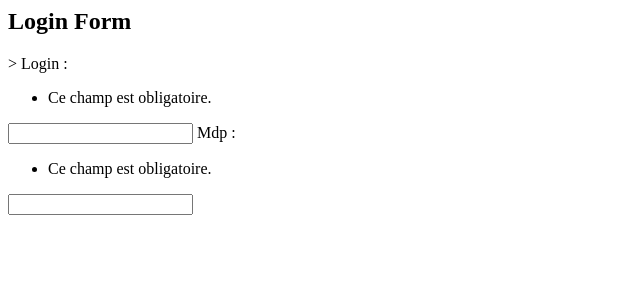
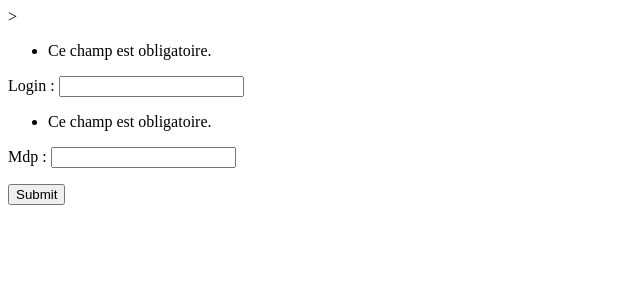
Before and after one commit to JFelix971/ua-m2-ec903-django-honey-pot, a Django app: page / in a window 1280 px wide. Shown: the top 300 px of the page, without its empty margins (0-640 px from the left). Run offline with Django 3.2, Linux system fonts and the light colour scheme.

Commit message:
Modification sur l acceuil et sur le formulaire de login

```diff
--- a/project/Honey/forms.py
+++ b/project/Honey/forms.py
@@ -1,9 +1,15 @@
 from django import forms
 from .models import User
+from .models import Contact
 
 class LoginForm(forms.ModelForm):
     class Meta:
         model = User
-        fields = {'login','mdp',}
-        widgets = {'mdp': forms.PasswordInput(),
-    }
+        fields = {'login','mdp'}
+        widgets = {'mdp': forms.PasswordInput(),}
+
+
+
+class ContactForm(forms.Form):
+    model = Contact
+    fields = {'mail','objet','contenu'}
--- a/project/Honey/templates/Honey/acceuil.html
+++ b/project/Honey/templates/Honey/acceuil.html
@@ -1,3 +1,5 @@
-<h2>Login Form</h2>
-
-<form method == 'POST' class='post-form'{% csrf_token %}>  {{form}}</form>
+{% if envoi %}Bienvenue sur le site!{% endif %}
+<form method == 'POST' class='post-form'{% csrf_token %}>
+  {{form.as_p}}
+  <input type="submit" value="Submit"/>
+</form>
--- a/project/Honey/views.py
+++ b/project/Honey/views.py
@@ -1,13 +1,13 @@
 from django.shortcuts import render
 from django.http import HttpResponse
-from .forms import LoginForm
+from .forms import LoginForm, ContactForm
 
 # Create your dviews here.
 def acceuil(request):
     form = LoginForm(request.POST)
-##    if request.form == 'POST':
-##        if form.is_valid():
-##            user = form.save(commit=False)
+
+    if form.is_valid():
+        user = form.save(commit=False)
 
 
     return render(request,'Honey/acceuil.html',{'form':form})
```
